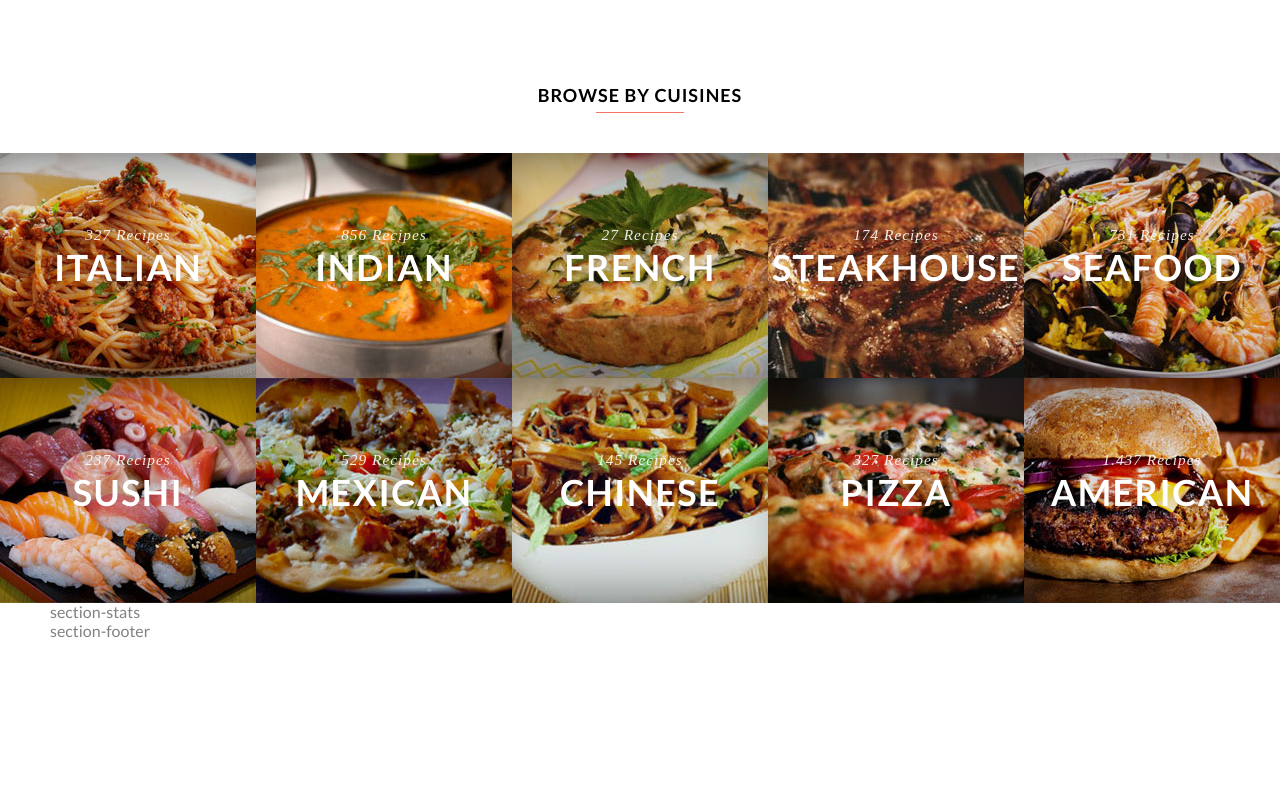
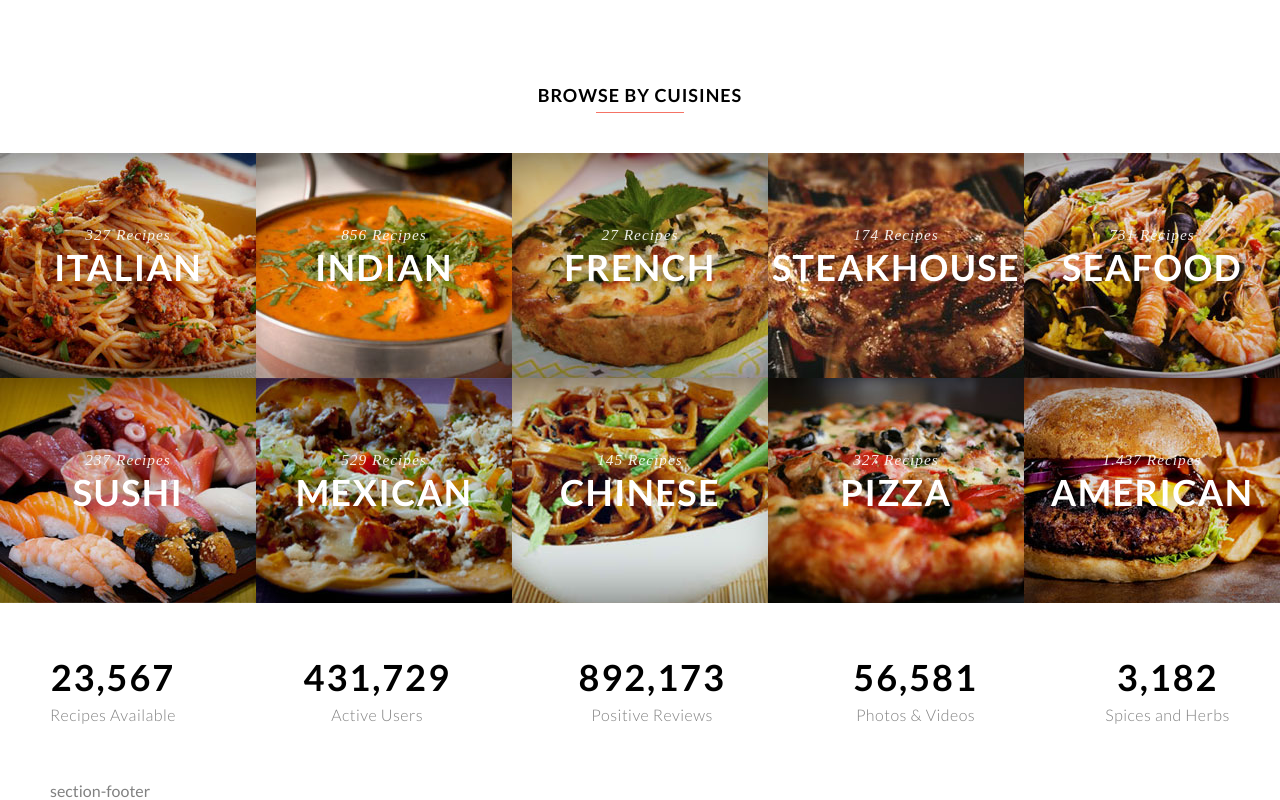
Before and after one commit to artur-h/restaurant-landing-page-markup, a website: page index.html in a window 1280 px wide. Shown: the part 2593-3393 px from the top of the page. Before the commit the page ends 3233 px from the top, so only its background shows below. Drawn offline with Linux system fonts and the light colour scheme.

Commit message:
Added stats section

```diff
--- a/index.html
+++ b/index.html
@@ -258,7 +258,48 @@
         <!-- stats -->
         <section class="section-outer section-stats">
             <div class="section-inner">
-                section-stats
+                <div class="section-stats-wrapper">
+                    <div class="section-stats-wrapper-item">
+                        <div class="section-stats-wrapper-item__number">
+                            23,567
+                        </div>
+                        <div class="section-stats-wrapper-item__description">
+                            Recipes Available
+                        </div>
+                    </div>
+                    <div class="section-stats-wrapper-item">
+                        <div class="section-stats-wrapper-item__number">
+                            431,729
+                        </div>
+                        <div class="section-stats-wrapper-item__description">
+                            Active Users
+                        </div>
+                    </div>
+                    <div class="section-stats-wrapper-item">
+                        <div class="section-stats-wrapper-item__number">
+                            892,173
+                        </div>
+                        <div class="section-stats-wrapper-item__description">
+                            Positive Reviews
+                        </div>
+                    </div>
+                    <div class="section-stats-wrapper-item">
+                        <div class="section-stats-wrapper-item__number">
+                            56,581
+                        </div>
+                        <div class="section-stats-wrapper-item__description">
+                            Photos &amp; Videos
+                        </div>
+                    </div>
+                    <div class="section-stats-wrapper-item">
+                        <div class="section-stats-wrapper-item__number">
+                            3,182
+                        </div>
+                        <div class="section-stats-wrapper-item__description">
+                            Spices and Herbs
+                        </div>
+                    </div>
+                </div>
             </div>
         </section>
         <!-- / stats -->
--- a/scss/style.scss
+++ b/scss/style.scss
@@ -379,6 +379,32 @@ ul, li, h1, h2, h3, h4, h5, h6, p {
 //=== / menu ===
 
 //=== stats ===
+.section-stats {
+    padding-top: 54px;
+    padding-bottom: 58px;
+
+    &-wrapper {
+        display: flex;
+        justify-content: space-between;
+
+        &-item {
+            &__number {
+                margin-bottom: 7px;
+                font-size: 36px;
+                font-weight: 700;
+                letter-spacing: 2px;
+                color: $color-title;
+                text-align: center;
+            }
+            &__description {
+                font-size: 16px;
+                font-weight: 300;
+                letter-spacing: 0.5px;
+                text-align: center;
+            }
+        }
+    }
+}
 //=== / stats ===
 
 //=== footer ===
```
Also changed, not shown: css/style.css.
